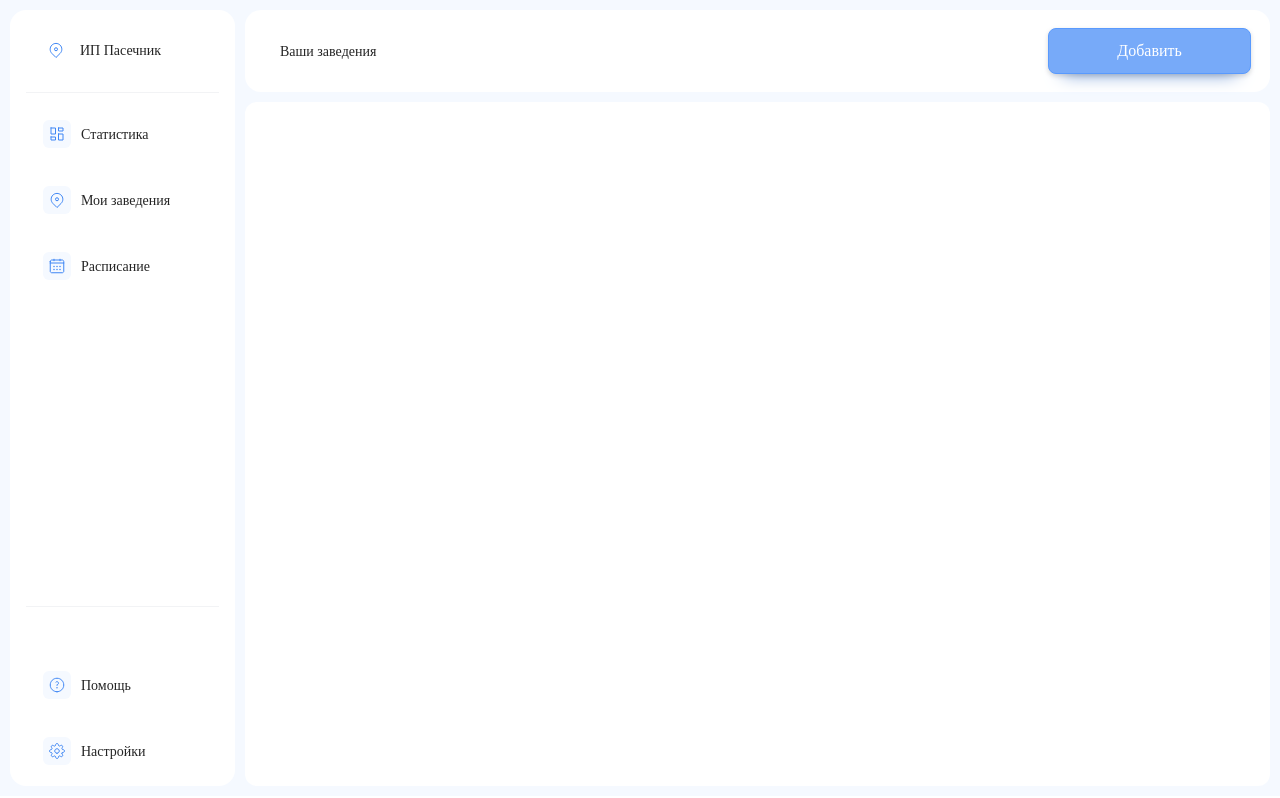
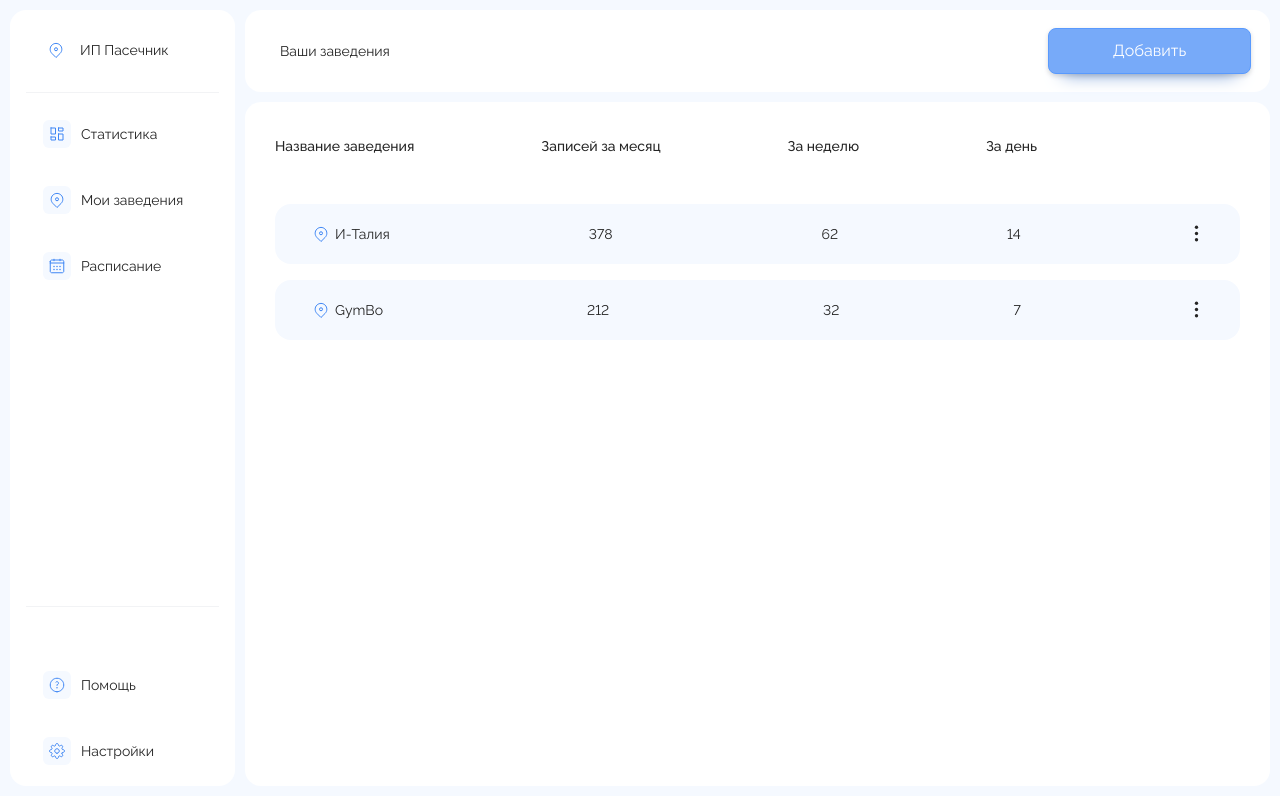
Before and after one commit to furqatnasridinov/admin_panel_react, a React (Create React App) app: page / in a window 1280 px wide. Built offline with nearby package versions, Linux system fonts and the light colour scheme.

Commit message:
main_body done

```diff
--- a/public/index.html
+++ b/public/index.html
@@ -1,14 +1,12 @@
 <!DOCTYPE html>
 <html lang="en">
+
 <head>
   <meta charset="utf-8" />
   <link rel="icon" href="%PUBLIC_URL%/favicon.ico" />
   <meta name="viewport" content="width=device-width, initial-scale=1" />
   <meta name="theme-color" content="#000000" />
-    <meta
-      name="description"
-      content="Web site created using create-react-app"
-    />
+  <meta name="description" content="Web site created using create-react-app" />
   <link rel="apple-touch-icon" href="%PUBLIC_URL%/logo192.png" />
   <!--
       manifest.json provides metadata used when your web app is installed on a
@@ -25,7 +23,11 @@
       Learn how to configure a non-root public URL by running `npm run build`.
     -->
   <title>React App</title>
+  <link rel="preconnect" href="https://fonts.googleapis.com">
+  <link rel="preconnect" href="https://fonts.gstatic.com" crossorigin>
+  <link href="https://fonts.googleapis.com/css2?family=Raleway:wght@400;500&display=swap" rel="stylesheet">
 </head>
+
 <body>
   <noscript>You need to enable JavaScript to run this app.</noscript>
   <div id="root"></div>
@@ -40,4 +42,5 @@
       To create a production bundle, use `npm run build` or `yarn build`.
     -->
 </body>
+
 </html>
--- a/src/pages/main_page/views/main_body.jsx
+++ b/src/pages/main_page/views/main_body.jsx
@@ -1,10 +1,76 @@
 import React from 'react'
+import locationIcon from "../../../assets/svg/location.svg"
+import threeDotsIcon from "../../../assets/svg/three_dots.svg"
 
 const MainBody = () => {
     return (
-        <div className="p-7 text-2xl text-blue-400 bg-white h-full rounded-xl">
+        <div className="px-[30px] pt-[34px] text-blue-400 bg-white h-full rounded-[16px] flex flex-col">
 
-            {/* <h1>Body</h1> */}
+
+            {/* Top section */}
+
+            <div className="flex flex-row pr-[203px] justify-between">
+
+                <div className="text-[14px] font-medium">Название заведения</div>
+                <div className="text-[14px] font-medium">Записей за месяц</div>
+                <div className="text-[14px] font-medium">За неделю</div>
+                <div className="text-[14px] font-medium">За день</div>
+
+            </div>
+
+            <div className="mt-[47px]"></div>
+
+            {/* LIST BUILDER */}
+
+            <div className="h-[60px] w-[screen] bg-bg-color rounded-[16px] py-[16px] px-[32px] flex flex-row items-center justify-between">
+
+                <div className="flex flex-row items-center pr-[164px] justify-between w-full">
+
+                    <div className=" flex flex-row items-center">
+
+                        <div className="p-[5px] rounded-[6px] ">
+                            <img src={locationIcon} alt="" />
+                        </div>
+                        <div className="text-[14px] font-normal">И-Талия</div>
+
+                    </div>
+
+                    <div className="text-[14px] font-normal pl-[30px]">378</div>
+                    <div className="text-[14px] font-normal pl-[40px]">62</div>
+                    <div className="text-[14px] font-normal ">14</div>
+                </div>
+
+                <div className="w-[24px] h-[24px]">
+                    <img src={threeDotsIcon} alt="" />
+                </div>
+
+            </div>
+
+            <div className="mt-[16px]"></div>
+
+            <div className="h-[60px] w-[screen] bg-bg-color rounded-[16px] py-[16px] px-[32px] flex flex-row items-center justify-between">
+
+                <div className="flex flex-row items-center pr-[164px] justify-between w-full">
+
+                    <div className=" flex flex-row items-center">
+
+                        <div className="p-[5px] rounded-[6px] ">
+                            <img src={locationIcon} alt="" />
+                        </div>
+                        <div className="text-[14px] font-normal">GymBo</div>
+
+                    </div>
+
+                    <div className="text-[14px] font-normal pl-[30px]">212</div>
+                    <div className="text-[14px] font-normal pl-[40px]">32</div>
+                    <div className="text-[14px] font-normal ">7</div>
+                </div>
+
+                <div className="w-[24px] h-[24px]">
+                    <img src={threeDotsIcon} alt="" />
+                </div>
+
+            </div>
 
         </div>
     )
```
Also changed, not shown: src/assets/svg/three_dots.svg (added). Lines whose indentation alone changed are shown as unchanged.
